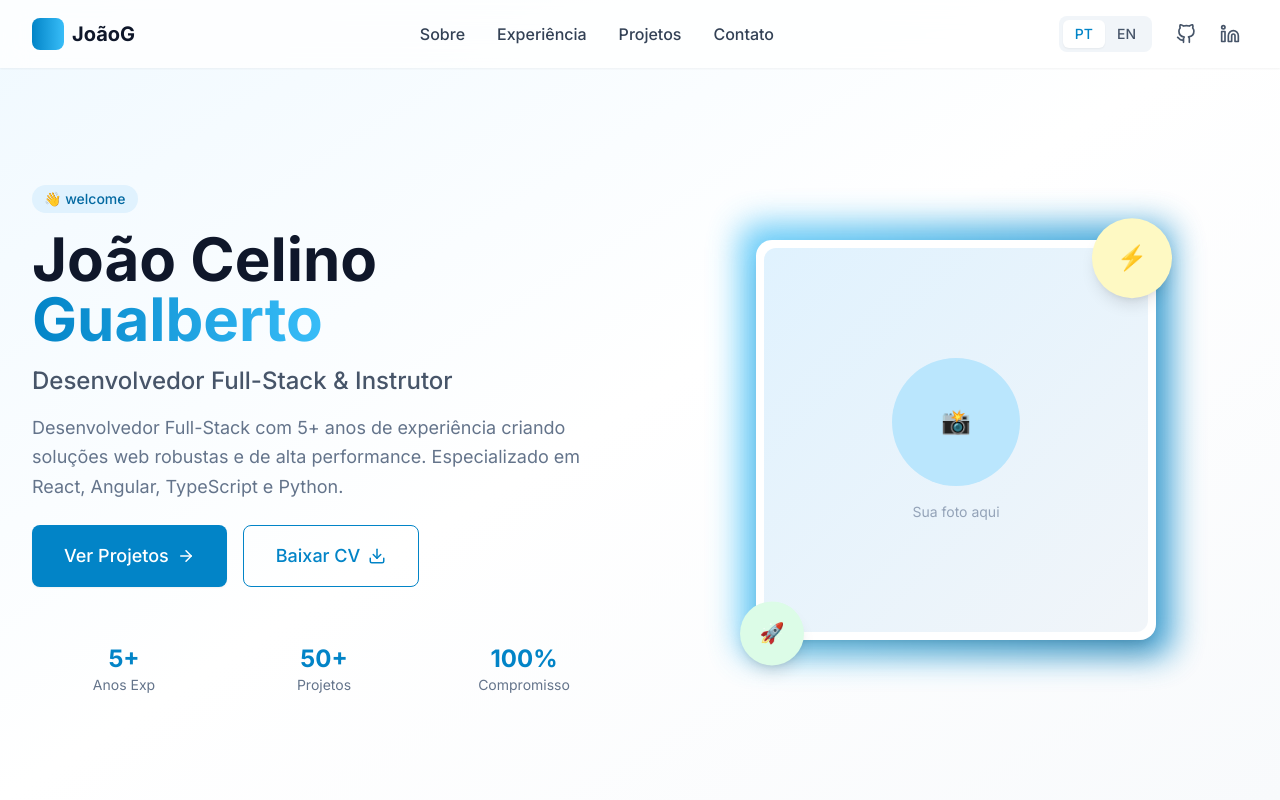
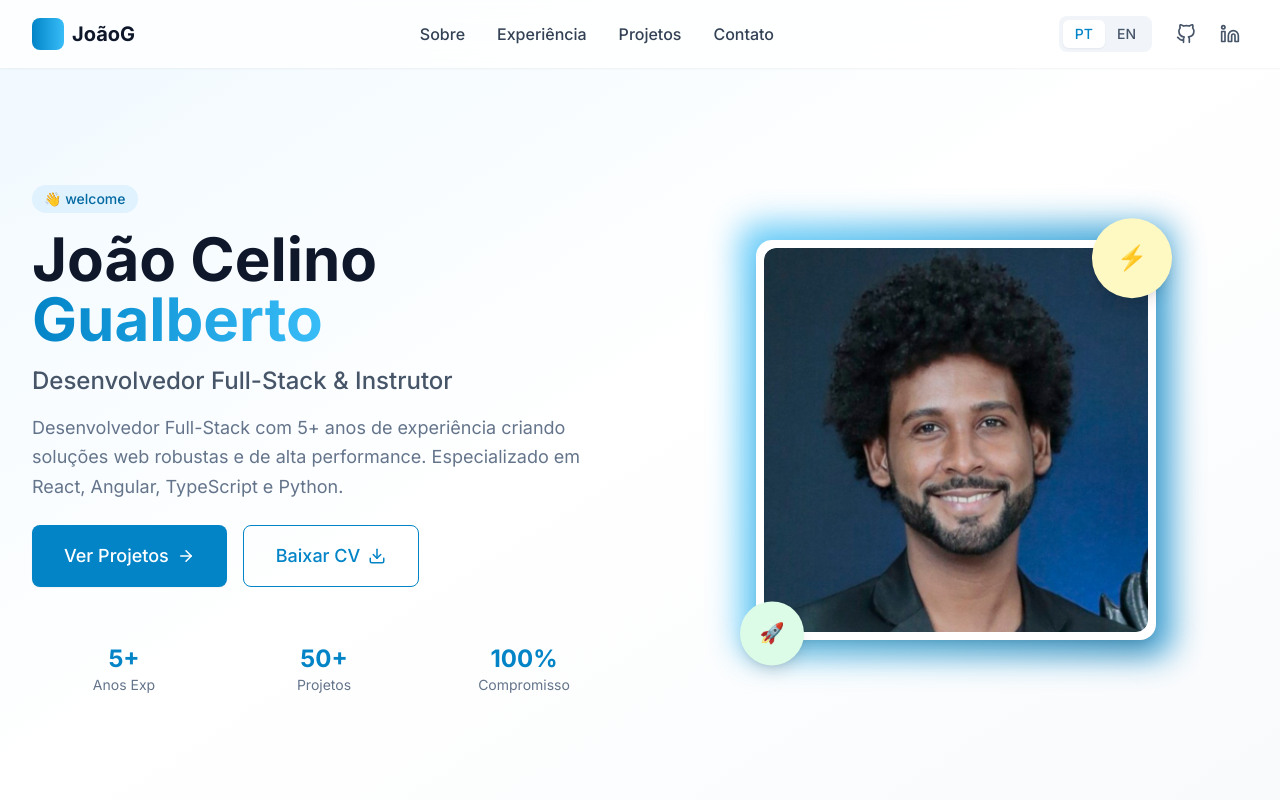
Before and after one commit to JCelinoG/react-dev-portfolio, a React (Vite) app: page / in a window 1280 px wide. Shown: the top 800 px of the page. Built offline with nearby package versions, Linux system fonts and the light colour scheme.

Commit message:
chore: adjusting personal info

```diff
--- a/index.html
+++ b/index.html
@@ -6,7 +6,7 @@
     <meta name="viewport" content="width=device-width, initial-scale=1.0" />
 
     <!-- SEO Meta Tags -->
-    <title>João Gualberto - Full-Stack Developer</title>
+    <title>João Gualberto - Software Engineer</title>
     <meta name="description" content="Full-Stack Developer with 5+ years of experience creating robust web solutions. Specialized in React, Angular, TypeScript, and Python." />
     <meta name="keywords" content="full-stack developer, react, angular, typescript, python, django, portfolio" />
     <meta name="author" content="João Celino Gualberto" />
--- a/src/components/Contact/Contact.tsx
+++ b/src/components/Contact/Contact.tsx
@@ -57,13 +57,13 @@ export const Contact: React.FC = () => {
     {
       icon: FiLinkedin,
       label: 'LinkedIn',
-      href: 'https://linkedin.com/in/joaocg14',
+      href: 'https://www.linkedin.com/in/joao-celino-gualberto/',
       color: 'hover:text-blue-600'
     },
     {
       icon: FiGithub,
       label: 'GitHub',
-      href: 'https://github.com/joaocg14',
+      href: 'https://github.com/JCelinoG',
       color: 'hover:text-gray-700 dark:hover:text-white'
     },
     {
--- a/src/components/Footer/Footer.tsx
+++ b/src/components/Footer/Footer.tsx
@@ -28,8 +28,8 @@ export const Footer: React.FC = () => {
             {/* Social Links */}
             <div className="flex justify-center space-x-4 mb-6">
               {[
-                { icon: FiGithub, href: 'https://github.com/joaocg14', label: 'GitHub' },
-                { icon: FiLinkedin, href: 'https://linkedin.com/in/joaocg14', label: 'LinkedIn' },
+                { icon: FiGithub, href: 'https://github.com/JCelinoG', label: 'GitHub' },
+                { icon: FiLinkedin, href: 'https://www.linkedin.com/in/joao-celino-gualberto/', label: 'LinkedIn' },
                 { icon: FiMail, href: 'mailto:joaocg14@gmail.com', label: 'Email' }
               ].map((social, index) => (
                 <motion.a
--- a/src/components/Header/Header.tsx
+++ b/src/components/Header/Header.tsx
@@ -75,7 +75,7 @@ export const Header: React.FC = () => {
                 <FiGithub size={20} />
               </motion.a>
               <motion.a
-                href="https://linkedin.com/in/joaocg14"
+                href="https://www.linkedin.com/in/joao-celino-gualberto/"
                 whileHover={{ scale: 1.1, y: -2 }}
                 whileTap={{ scale: 0.9 }}
                 className="p-2 text-secondary-600 hover:text-secondary-900 transition-colors"
--- a/src/components/Hero/Hero.tsx
+++ b/src/components/Hero/Hero.tsx
@@ -102,19 +102,17 @@ export const Hero: React.FC = () => {
             <div className="relative">
               {/* Gradient Border */}
               <div className="absolute -inset-4 bg-gradient-to-r from-primary-400 to-primary-600 rounded-2xl blur-lg opacity-75" />
-
-              {/* Photo Container */}
-              <div className="relative bg-white rounded-2xl p-2 shadow-xl">
-                <div className="w-80 h-80 lg:w-96 lg:h-96 bg-gradient-to-br from-primary-100 to-secondary-100 rounded-xl flex items-center justify-center">
-                  <div className="text-center text-secondary-400">
-                    {/* Placeholder para sua foto */}
-                    <div className="w-32 h-32 bg-primary-200 rounded-full mx-auto mb-4 flex items-center justify-center">
-                      <span className="text-2xl">📸</span>
-                    </div>
-                    <p className="text-sm">Sua foto aqui</p>
-                  </div>
-                </div>
+           {/* Photo Container */}
+            <div className="relative bg-white rounded-2xl p-2 shadow-xl">
+              <div className="w-80 h-80 lg:w-96 lg:h-96 bg-gradient-to-br from-primary-100 to-secondary-100 rounded-xl flex items-center justify-center overflow-hidden">
+                {/* Sua Foto */}
+                <img
+                  src="src\assets\img\1759463205265.jpg"
+                  alt="João Gualberto - Software Engineer"
+                  className="w-full h-full object-cover rounded-xl"
+                />
               </div>
+            </div>
 
               {/* Floating Elements */}
               <motion.div
--- a/src/contexts/PortfolioContext.tsx
+++ b/src/contexts/PortfolioContext.tsx
@@ -22,7 +22,7 @@ const mockProjects: Project[] = [
     technologies: ['Next.js', 'React', 'TypeScript', 'Ant Design', 'Node.js'],
     imageUrl: '/projects/legal-platform.jpg',
     demoUrl: 'https://legal-platform.demo.com',
-    githubUrl: 'https://github.com/joaocg14/legal-platform',
+    githubUrl: 'https://github.com/JCelinoG/legal-platform',
     featured: true,
     category: 'fullstack',
     status: 'completed'
@@ -34,7 +34,7 @@ const mockProjects: Project[] = [
     descriptionPt: 'Aplicação web para rastreabilidade e conformidade socioambiental no agronegócio',
     technologies: ['React', 'JavaScript', 'Styled Components', 'GIS', 'Google Cloud'],
     imageUrl: '/projects/agribusiness.jpg',
-    githubUrl: 'https://github.com/joaocg14/agribusiness-app',
+    githubUrl: 'https://github.com/JCelinoG/agribusiness-app',
     featured: true,
     category: 'frontend',
     status: 'completed'
```
Also changed, not shown: src/assets/img/1759463205265.jpg (added).
